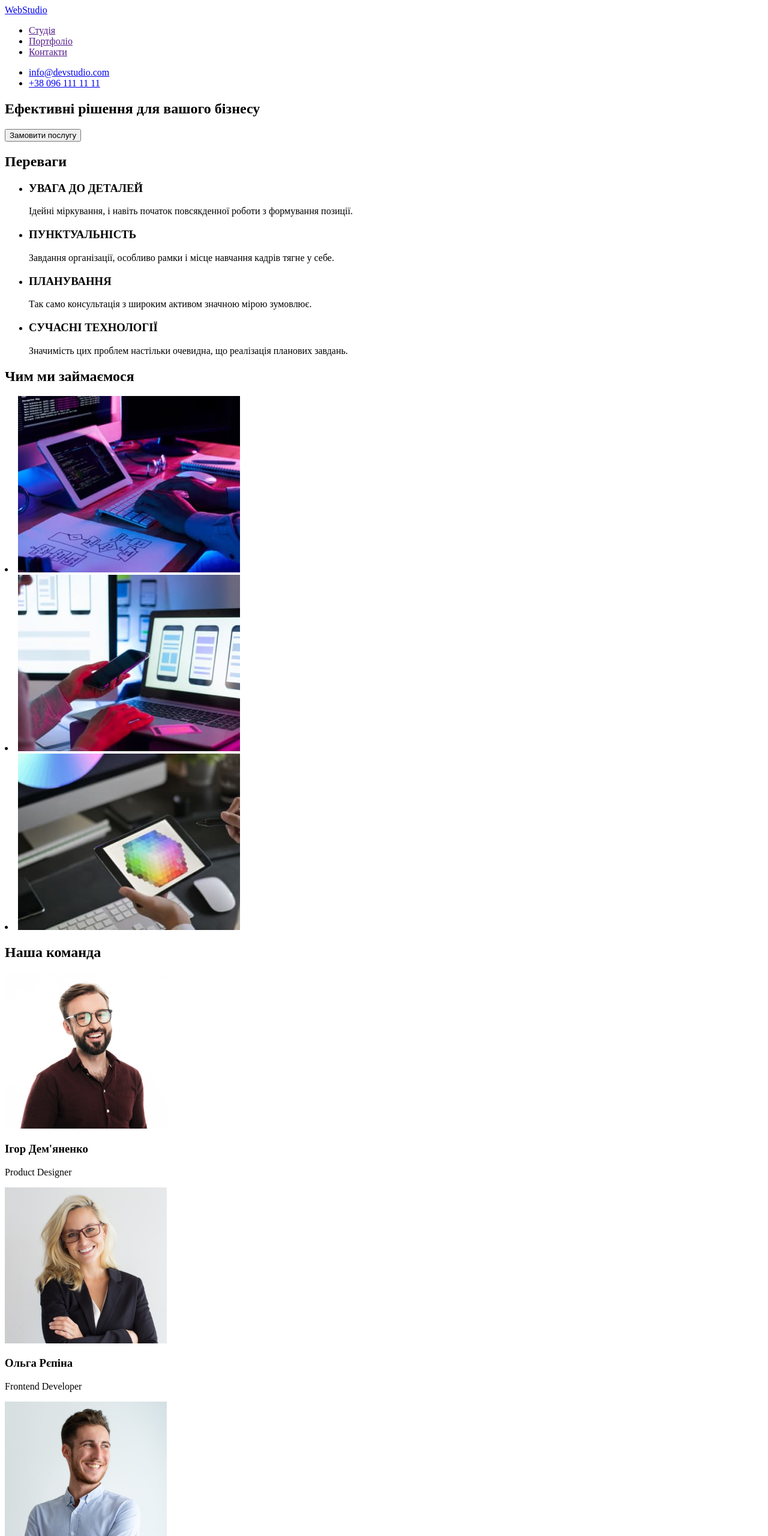
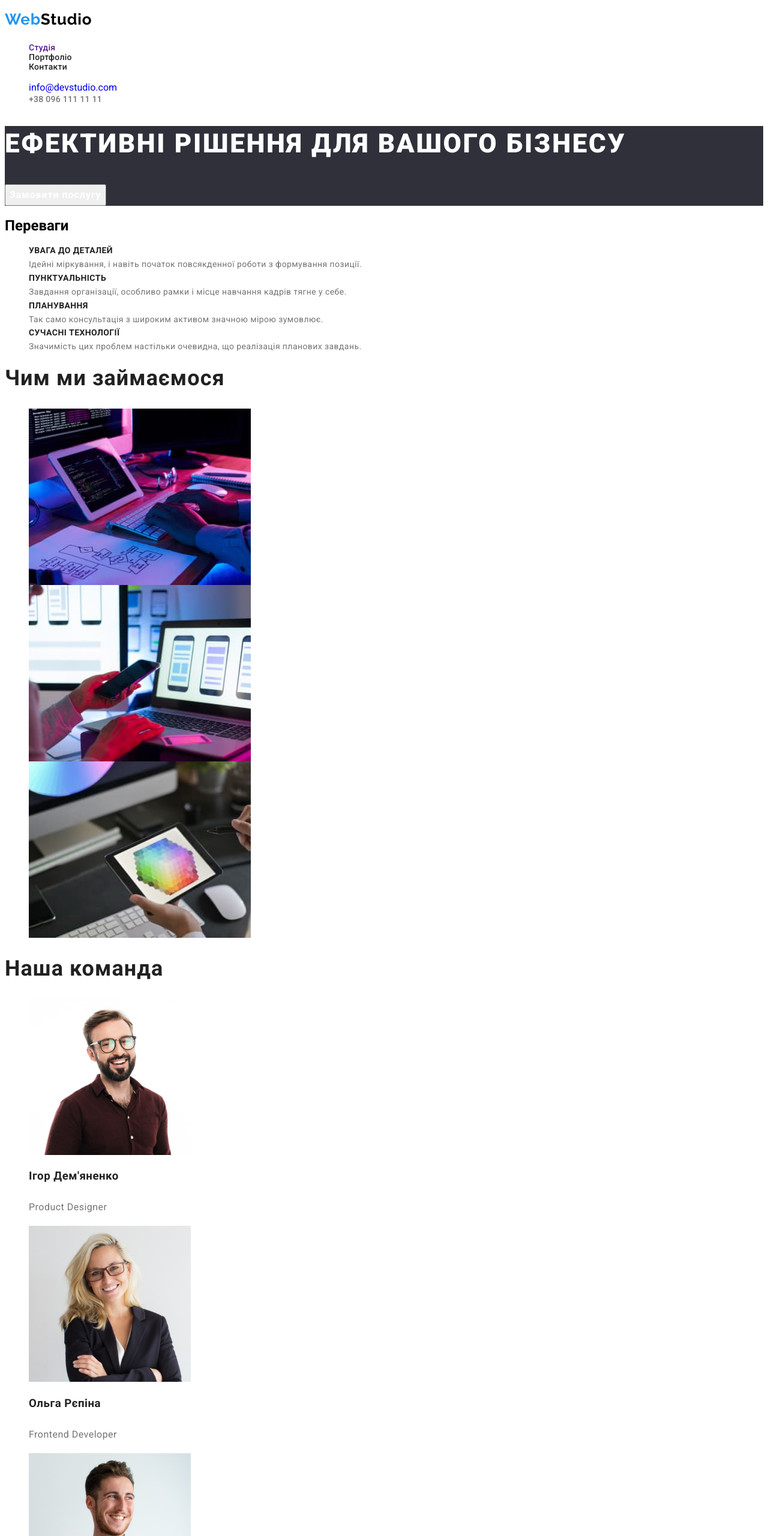
Before and after one commit to vsatyrenko/goit-markup-hw-01, a plain HTML site: page index.html in a window 1280 px wide. Shown: the top 2560 px of the page at 60% size. Drawn offline with Linux system fonts and the light colour scheme.

Commit message:
кінець першого сторінки

```diff
--- /dev/null
+++ b/css/styles.css
@@ -0,0 +1,203 @@
+.site-nav {
+
+}
+.link {
+    text-decoration: none;
+}
+.list {
+    list-style: none;
+}
+
+img{
+    display: block;
+}
+
+.logo {
+    color: #2196F3;
+}
+.logo-header {
+    color: #000000;
+}
+
+body{
+    font-family: 'Roboto', sans-serif;
+}
+
+.logo, .logo-header {
+font-family: 'Raleway', sans-serif;
+    font-weight: 700;
+    font-size: 26px;
+    line-height: 1.92;
+    letter-spacing: 0.03em;
+}
+.site-nav{
+font-family: 'Roboto', sans-serif;
+    font-weight: 500;
+    font-size: 14px;
+    line-height: 1.14;
+    letter-spacing: 0.02em;
+
+}
+.site-nav-menu{
+    color: #212121;
+}
+
+.site-nav:hover,
+.site-nav:focus,
+.site-nav-menu:hover,
+.site-nav-menu:focus{
+    color:#2196F3 ;
+}
+
+.contacts-nav-mail{
+font-family: 'Roboto', sans-serif;
+       font-weight: 500;
+        font-size: 14px;
+        line-height: 1.14;
+        letter-spacing: 0.02em;
+
+
+}
+.contacts-nav-number{
+font-family: 'Roboto', sans-serif;
+     font-weight: 500;
+    font-size: 14px;
+    line-height: 1.14;
+    letter-spacing: 0.02em;
+    color: #757575;
+}
+
+.contacts-nav:hover,
+.contacts-nav:focus,
+.contacts-nav-number:hover,
+.contacts-nav-number:focus{
+    color: #2196F3;
+}
+.main{
+    background: #2F303A;
+}
+.main-tittle{
+font-family: 'Roboto', sans-serif;
+    font-weight: 900;
+    font-size: 44px;
+    line-height: 1.36;
+    letter-spacing: 0.06em;
+    text-transform: uppercase;
+    color: #FFFFFF;
+}
+
+
+
+.model-open-button{
+font-family: 'Roboto', sans-serif;
+    font-weight: 700;
+    font-size: 16px;
+    line-height: 1.87;
+    display: flex;
+    align-items: center;
+    letter-spacing: 0.06em;
+    color: #FFFFFF;
+}
+
+    .model-open-button:hover,
+.model-open-button:focus {
+color: #2196F3;cursor: pointer;
+}
+
+.subtitle{
+    font-family: 'Roboto', sans-serif;
+        font-style: normal;
+        font-weight: 700;
+        font-size: 14px;
+        line-height: 1.14;
+        letter-spacing: 0.03em;
+        text-transform: uppercase;
+        color: #212121;
+}
+
+.subtitle-text{
+    font-family: 'Roboto', sans-serif;
+        font-weight: 400;
+        font-size: 14px;
+        line-height: 1.71px;
+      letter-spacing: 0.03em;
+    color: #757575;
+}
+
+.caption-work{
+    font-family: 'Roboto', sans-serif;
+        font-weight: 700;
+        font-size: 36px;
+        line-height: 1.17;
+        letter-spacing: 0.03em;
+
+        color: #212121;
+}
+
+.teams{
+font-family: 'Roboto', sans-serif;
+    font-weight: 700;
+    font-size: 36px;
+    line-height: 1.17;
+    letter-spacing: 0.03em;
+
+    color: #212121;
+}
+
+.teams-people{
+font-family: 'Roboto', sans-serif;
+    font-weight: 500;
+    font-size: 16px;
+    line-height: 1.88;
+    letter-spacing: 0.03em;
+
+    color: #212121;
+}
+
+.people-desk{
+font-family: 'Roboto', sans-serif;
+    font-weight: 400;
+    font-size: 16px;
+    line-height: 1.88;
+    letter-spacing: 0.03em;
+    color: #757575;
+}
+
+.page-footer{
+    background: #2F303A;
+}
+
+.block-maps{
+    font-family: 'Roboto', sans-serif;
+        font-weight: 400;
+        font-size: 14px;
+        line-height: 1.71;
+        letter-spacing: 0.03em;
+        color: #FFFFFF;
+}
+.block-mail{
+font-family: 'Roboto', sans-serif;
+    font-weight: 400;
+    font-size: 14px;
+    line-height: 1.71;
+    letter-spacing: 0.03em;
+    color: #FFFFFF;
+}
+.block-number{
+font-family: 'Roboto', sans-serif;
+    font-weight: 400;
+    font-size: 14px;
+    line-height: 1.71;
+    letter-spacing: 0.03em;
+    color: rgba(255, 255, 255, 0.6);
+}
+
+.block-maps:hover,
+.block-maps:focus,
+.block-mail:hover,
+.block-mail:focus,
+.block-number:hover,
+.block-number:focus
+ {
+    color: #2196F3;
+}
--- a/index.html
+++ b/index.html
@@ -5,98 +5,107 @@
     <meta http-equiv="X-UA-Compatible" content="IE=edge" />
     <meta name="viewport" content="width=device-width, initial-scale=1.0" />
     <title>Студія</title>
+    <link rel="preconnect" href="https://fonts.googleapis.com">
+    <link rel="preconnect" href="https://fonts.gstatic.com" crossorigin>
+    <link href="https://fonts.googleapis.com/css2?family=Raleway:wght@700&family=Roboto:wght@400;500;700;900&display=swap"
+      rel="stylesheet">
+  <link rel="stylesheet" href="./css/styles.css"/>
   </head>
   <body>
-    <header>
+    <header class="page-header ">
       <nav>
-        <a href="./index.html">WebStudio</a>
-        <ul>
-          <li><a href="">Студія</a></li>
-          <li><a href="">Портфоліо</a></li>
-          <li><a href="">Контакти</a></li>
+        <a class="logo link" href="./index.html">Web<span class="logo-header link">Studio</span></a>
+        <ul class="site-nav list">
+          <li><a class="site-nav link" href="">Студія</a></li>
+          <li><a class="site-nav-menu link" href="">Портфоліо</a></li>
+          <li><a class="site-nav-menu link" href="">Контакти</a></li>
         </ul>
       </nav>
-      <ul>
+      <ul class="contacts-nav list">
         <li>
-          <a href="mailto:info@devstudio.com">info@devstudio.com</a>
+          <a class="contacts-nav link" href="mailto:info@devstudio.com">info@devstudio.com</a>
         </li>
         <li>
-          <a href="tel:+380961111111">+38 096 111 11 11</a>
+          <a class="contacts-nav-number link" href="tel:+380961111111">+38 096 111 11 11</a>
         </li>
       </ul>
     </header>
     <main>
-      <section>
-        <h1>Ефективні рішення для вашого бізнесу</h1>
-        <button type="button">Замовити послугу</button>
+      <section class="main">
+        <h1 class="main-tittle">Ефективні рішення для вашого бізнесу</h1>
+        <button class="model-open-button" type="button">Замовити послугу</button>
       </section>
 
       <section>
         <h2>Переваги</h2>
-        <ul>
-          <li>
-            <h3>УВАГА ДО ДЕТАЛЕЙ</h3>
-            <p>Ідейні міркування, i навіть початок повсякденної роботи з
+        <ul class="features list">
+          <li >
+            <h3 class="subtitle">УВАГА ДО ДЕТАЛЕЙ</h3>
+            <p  class="subtitle-text">Ідейні міркування, i навіть початок повсякденної роботи з
             формування позиції.</p>
           </li>
           <li>
-            <h3>ПУНКТУАЛЬНІСТЬ</h3>
-            <p>Завдання організації, особливо рамки i місце навчання кадрів тягне
+            <h3 class="subtitle">ПУНКТУАЛЬНІСТЬ</h3>
+            <p class="subtitle-text">Завдання організації, особливо рамки i місце навчання кадрів тягне
             у себе.</p>
           </li>
           <li>
-            <h3>ПЛАНУВАННЯ</h3>
-            <p>Так само консультація з широким активом значною мірою зумовлює.</p>
+            <h3 class="subtitle">ПЛАНУВАННЯ</h3>
+            <p class="subtitle-text">Так само консультація з широким активом значною мірою зумовлює.</p>
           </li>
           <li>
-            <h3>СУЧАСНІ ТЕХНОЛОГІЇ</h3>
-            <p>Значимість цих проблем настільки очевидна, що реалізація планових
+            <h3 class="subtitle">СУЧАСНІ ТЕХНОЛОГІЇ</h3>
+            <p class="subtitle-text">Значимість цих проблем настільки очевидна, що реалізація планових
             завдань.</p>
           </li>
         </ul>
       </section>
 
-      <section>
-        <h2>Чим ми займаємося</h2>
-        <li><img src="./images/img.jpg" alt="Кодування" width="370" /></li>
+      <section >
+        <h2 class="caption-work">Чим ми займаємося</h2>
+        <ul class="caption list">
+          <li><img src="./images/img.jpg" alt="Кодування" width="370" /></li>
         <li><img src="./images/img-2.jpg" alt="Сматрфон в руках" width="370" /></li>
         <li><img src="./images/img-3.jpg" alt="Планшет на екрані з фігурою" width="370" /></li>
-      </section>
-      <section>
-        <h2>Наша команда</h2>
+      </ul>
+     </section>
 
-            <img src="./images/b/img.jpg" alt="Ігор Дем'яненко" width="270"/>
+     <section >
+        <h2 class="teams">Наша команда</h2>
+        <ul class="Teams list">
+          <li class="teams-people"><img src="./images/b/img.jpg" alt="Ігор Дем'яненко" width="270" />
           <h3>Ігор Дем'яненко</h3>
-          <p>Product Designer</p>
-
-            <img src="./images/b/img-2.jpg" alt="Ольга Рєпіна" width="270"/>
-          <h3>Ольга Рєпіна</h3>
-          <p>Frontend Developer</p>
-            <img src="./images/b/img-3.jpg" alt="Микола Тарасов" width="270"/>
-
-          <h3>Микола Тарасов</h3>
-          <p>Marketing</p>
-            <img src="./images/b/img-4.jpg" alt="Михайло Єрмаков" width="270"/>
-
+          <p class="people-desk">Product Designer</p>
+        </li>
+      <li class="teams-people"><img src="./images/b/img-2.jpg" alt="Ольга Рєпіна" width="270" />
+      <h3>Ольга Рєпіна</h3>
+      <p class="people-desk">Frontend Developer</p>
+    </li>
+      <li class="teams-people"><img src="./images/b/img-3.jpg" alt="Микола Тарасов" width="270" />
+      <h3>Микола Тарасов</h3>
+      <p class="people-desk">Marketing</p>
+    </li>
+      <li class="teams-people"><img src="./images/b/img-4.jpg" alt="Михайло Єрмаков" width="270" />
           <h3>Михайло Єрмаков</h3>
-          <p>UI Designer</p>
-
+          <p class="people-desk">UI Designer</p>
+        </li>
+     </ul>
       </section>
     </main>
 
-    <footer>
-      <a href="./index.html">WebStudio</a>
+    <footer class="page-footer">
+      <a class="logo link" href="./index.html">Web<span class="logo-header link">Studio</span></a>
       <address>
-        <ul>
+        <ul class="block list">
           <li>
-            <a href="https://goo.gl/maps/CPtrU1FHBa2aNyZL9" target="_blank" rel="noopener noreferrer nofollow">м. Київ, пр-т Лесі
+            <a class="block-maps link" href="https://goo.gl/maps/CPtrU1FHBa2aNyZL9" target="_blank" rel="noopener noreferrer nofollow">м. Київ, пр-т Лесі
               Українки, 26</a>
           </li>
           <li>
-            <a href="mailto:info@devstudio.com ">info@devstudio.com </a>
+            <a class="block-mail link" href="mailto:info@devstudio.com ">info@devstudio.com </a>
           </li>
           <li>
-            <a href="tel:+380961111111">+38 096 111 11 11</a>
+            <a class="block-number link" href="tel:+380961111111">+38 096 111 11 11</a>
           </li>
         </ul>
       </address>
```
